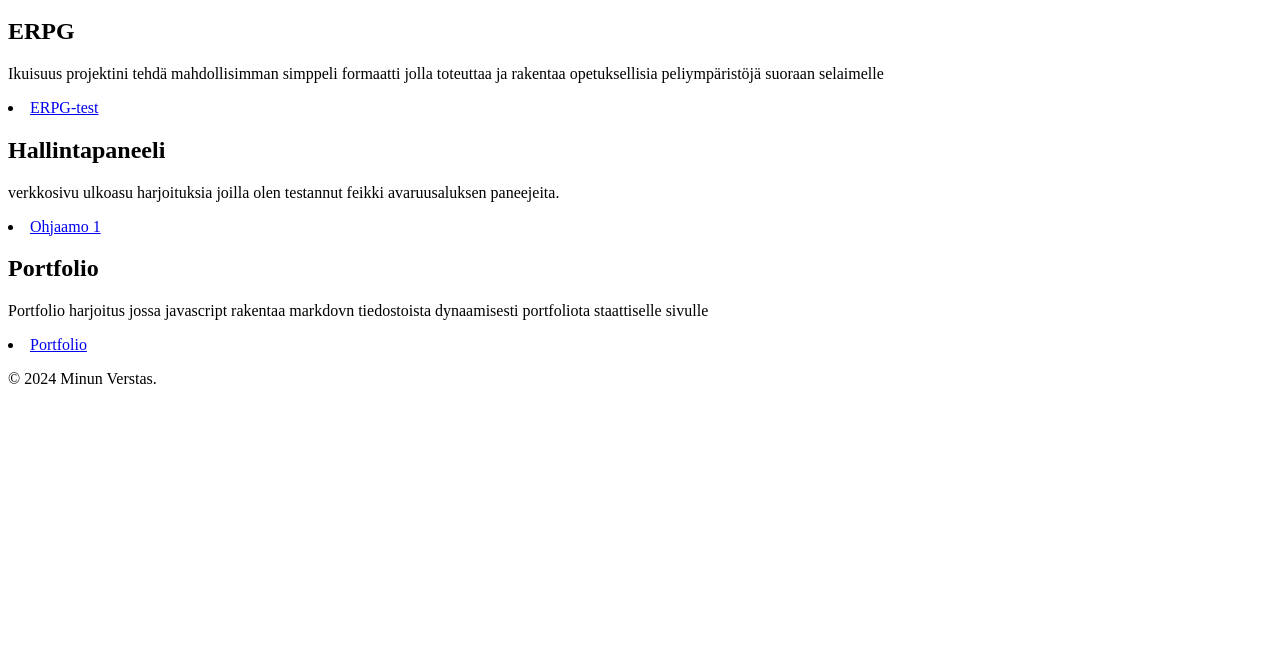
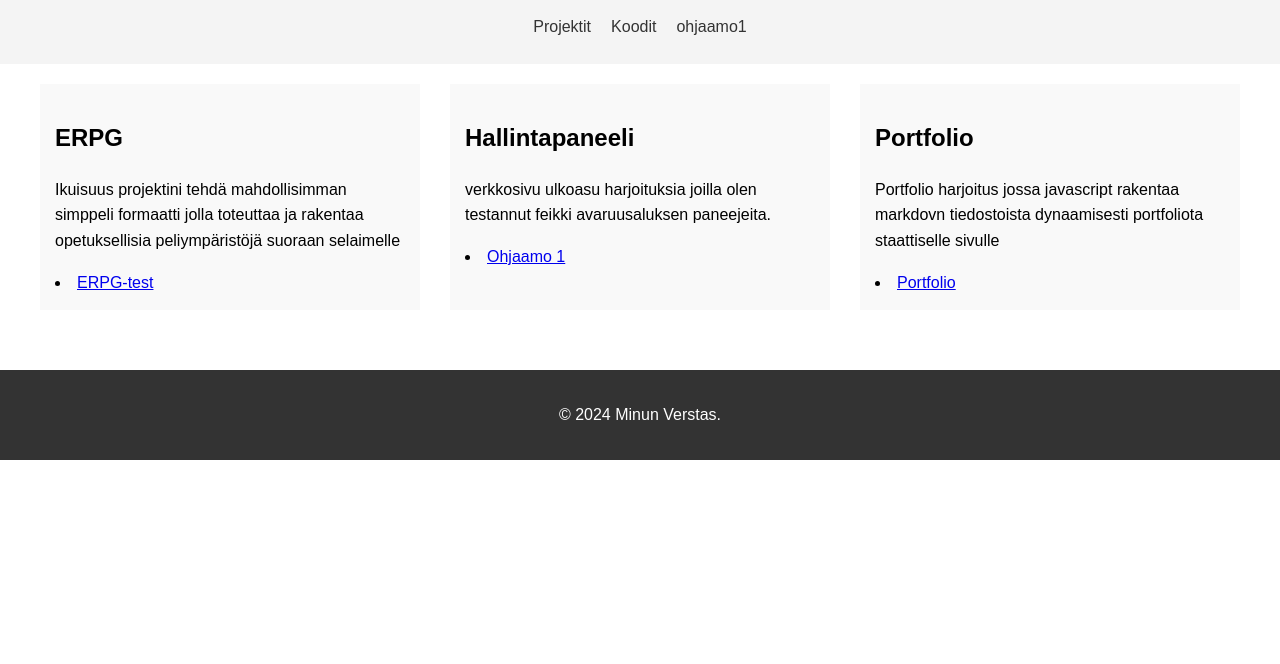
Before and after one commit to kala91/verstas, a plain HTML site: page index.html in a window 1280 px wide. Shown: the part 136-800 px from the top of the page. Drawn offline with Linux system fonts and the light colour scheme.

Commit message:
tyyli linkki korjaus 1

```diff
--- a/index.html
+++ b/index.html
@@ -5,6 +5,8 @@
     <meta name="viewport" content="width=device-width, initial-scale=1.0">
     <title>Teknologia Verstas</title>
     <style src="./tyylit/laatikkotyyli.css"></style>
+    <link rel="stylesheet" href="./tyylit/laatikkotyyli.css">
+
 </head>
 
 <body>
```
